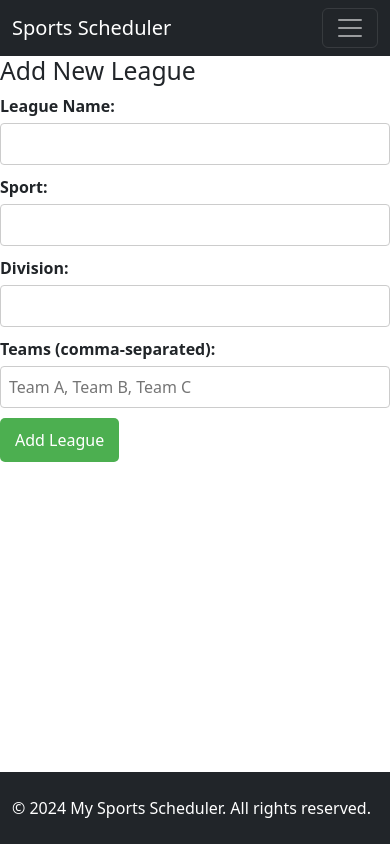
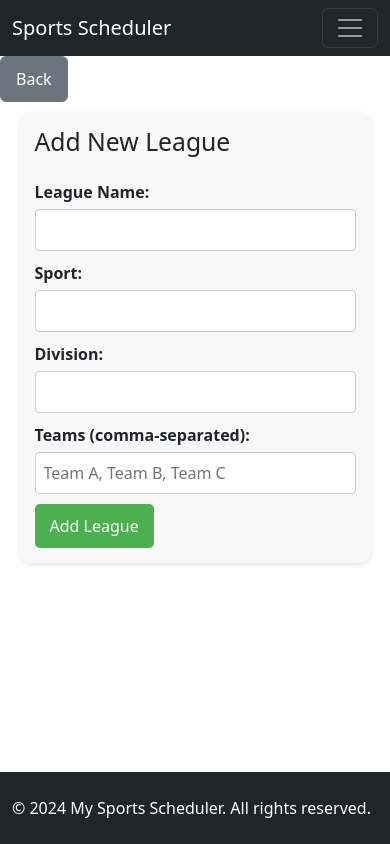
Before and after one commit to jchah/sports-scheduling-front, a Vue app in the folder sports-scheduler/: page /leagues/new in a window 390 px wide. Built offline with nearby package versions, Linux system fonts and the light colour scheme.

Commit message:
updated LeagueForm.vue

```diff
--- a/sports-scheduler/src/components/EventForm.vue
+++ b/sports-scheduler/src/components/EventForm.vue
@@ -52,7 +52,7 @@ export default {
         startTime: '',
         endTime: '',
         location: '',
-        teams: '', // Need to split this into an array before submission
+        teams: '',
         league: ''
       }
     };
@@ -66,12 +66,10 @@ export default {
 
       axios.post('http://localhost:3000/events', eventData)
           .then(response => {
-            // Handle success, such as showing a success message or redirecting
             console.log('Event added successfully:', response.data);
             this.clearForm();
           })
           .catch(error => {
-            // Handle error, such as showing an error message
             console.error('Error adding event:', error);
           });
     },
--- a/sports-scheduler/src/components/LeagueForm.vue
+++ b/sports-scheduler/src/components/LeagueForm.vue
@@ -1,6 +1,7 @@
 <template>
+  <BackButton />
   <div class="league-form">
-    <h2>Add New League</h2>
+    <h2>{{ formTitle }}</h2>
     <form @submit.prevent="submitLeague">
       <div class="form-group">
         <label for="leagueName">League Name:</label>
@@ -25,11 +26,14 @@
 
 <script>
 import axios from 'axios';
+import BackButton from '@/components/BackButton.vue';
 
 export default {
   name: 'LeagueForm',
+  components: {BackButton},
   data() {
     return {
+      formTitle: 'Add New League',
       league: {
         name: '',
         sport: '',
@@ -42,25 +46,79 @@ export default {
     submitLeague() {
       const payload = {
         ...this.league,
-        teams: this.teamNames.split(',').map(team => team.trim()) // Convert string to array
+        teams: this.teamNames.split(',').map(team => team.trim())
       };
 
       axios.post('http://localhost:3000/leagues', payload)
           .then(response => {
-            alert('League added successfully');
-            this.$emit('league-added', response.data);
-            this.league = { name: '', sport: '', division: ''}; // Reset form
-            this.teamNames = '';
+            console.log('League added successfully:', response.data);
+            this.clearForm(); // Clear form after submission
           })
           .catch(error => {
             console.error('Error adding league:', error);
             alert('Failed to add league');
           });
+    },
+    clearForm() {
+      this.league = { name: '', sport: '', division: '' }; // Reset form fields
+      this.teamNames = '';
     }
   }
 }
 </script>
 
-<style scoped>
+<style>
+.league-form {
+  max-width: 500px;
+  margin: 20px auto;
+  padding: 20px;
+  background: #f8f8f8;
+  border-radius: 10px;
+  box-shadow: 0 2px 4px rgba(0, 0, 0, 0.1);
+  display: flex;
+  flex-direction: column;
+  gap: 15px;
+}
+
+.form-group label {
+  margin-bottom: 5px;
+  display: block;
+  font-weight: bold;
+}
+
+.form-group input,
+.form-group textarea {
+  width: 100%;
+  padding: 8px;
+  margin-bottom: 10px;
+  border: 1px solid #ccc;
+  border-radius: 4px;
+}
+
+.form-group textarea {
+  height: 100px;
+}
+
+button[type="submit"] {
+  padding: 10px 15px;
+  background-color: #4CAF50;
+  color: white;
+  border: none;
+  border-radius: 5px;
+  cursor: pointer;
+  transition: background-color 0.3s ease;
+}
+
+button[type="submit"]:hover {
+  background-color: #45a049;
+}
+
+@media (max-width: 768px) {
+  .league-form {
+    width: 90%;
+    margin: 10px auto;
+    padding: 15px;
+  }
+}
 
 </style>
--- a/sports-scheduler/src/components/LeagueList.vue
+++ b/sports-scheduler/src/components/LeagueList.vue
@@ -1,6 +1,6 @@
 <template>
   <div class="container mt-4">
-    <LeagueForm @league-added="handleLeagueAdded" />
+    <button @click="openForm()" class="btn btn-success btn-lg">Add League</button>
     <h2>Leagues</h2>
     <ul class="list-group">
       <li v-for="league in leagues" :key="league._id" class="list-group-item d-flex justify-content-between align-items-center">
@@ -16,11 +16,9 @@
 
 <script>
 import axios from "axios";
-import LeagueForm from "@/components/LeagueForm.vue";
 
 export default {
   name: 'LeagueList',
-  components: {LeagueForm},
   data() {
     return {
       leagues: []
@@ -57,6 +55,9 @@ export default {
               console.error('Error deleting league:', error);
             })
       }
+    },
+    openForm() {
+      this.$router.push({ name: 'NewLeague'});
     }
   }
 }
```
